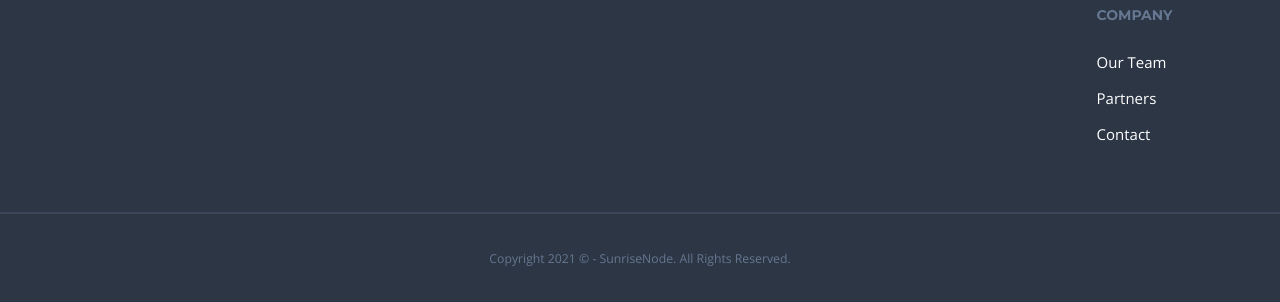
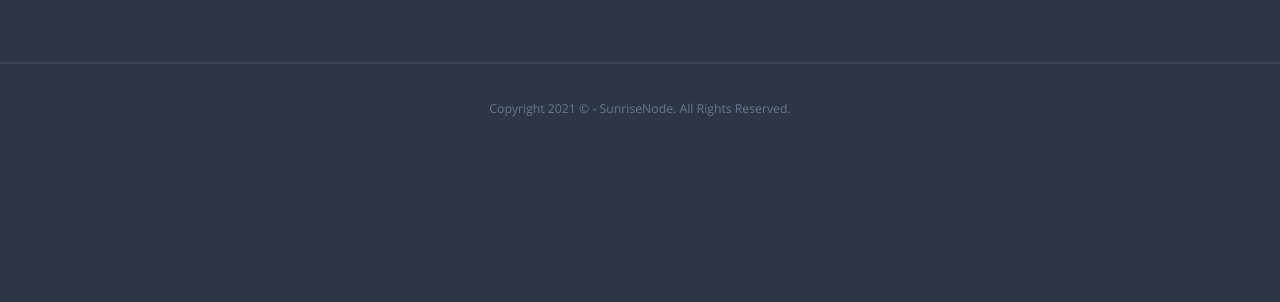
Before and after one commit to KayXDDD/Minecraft-Hosting-Website, a plain HTML site: page index.html in a window 1280 px wide. Shown: the part 3225-3527 px from the top of the page. After the commit the page ends 3377 px from the top, so only its background shows below. Drawn offline with nearby package versions, Linux system fonts and the light colour scheme.

Commit message:
Update index.html

```diff
--- a/index.html
+++ b/index.html
@@ -336,22 +336,6 @@
                                     <a href="#"><i class="fab fa-youtube"></i>Youtube</a>
                                 </li>
                             </ul>
-                        <div class="column-flex">
-                            <h5>
-                                Company
-                            </h5>
-                            <ul>
-                                <li>
-                                    <a href="../ourteam">Our Team</a>
-                                </li>
-                                <li>
-                                    <a href="../partners">Partners</a>
-                                </li>
-                                <li>
-                                    <a href="https://billing.sunrisenode.com/submitticket.php">Contact</a>
-                                </li>
-                            </ul>
-                        </div>
                     </div>
                 </div>
             </div>
```
